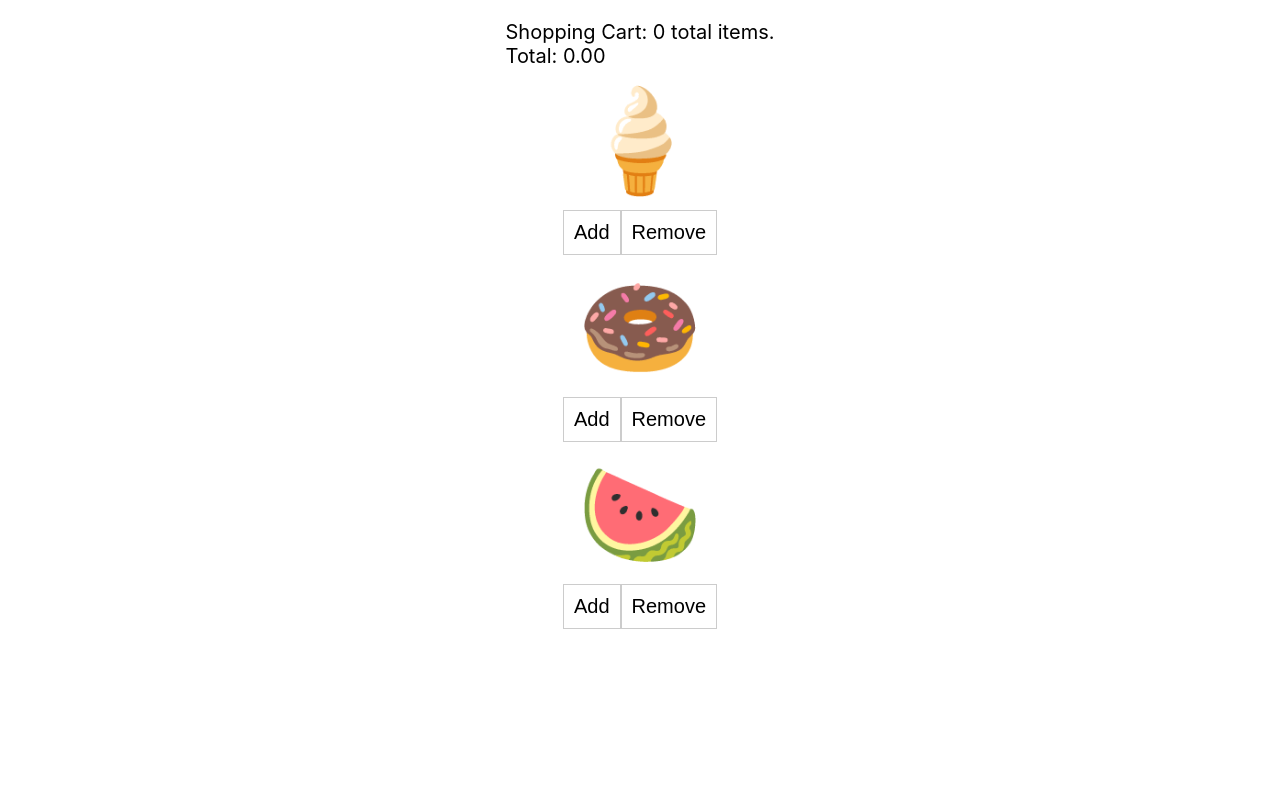
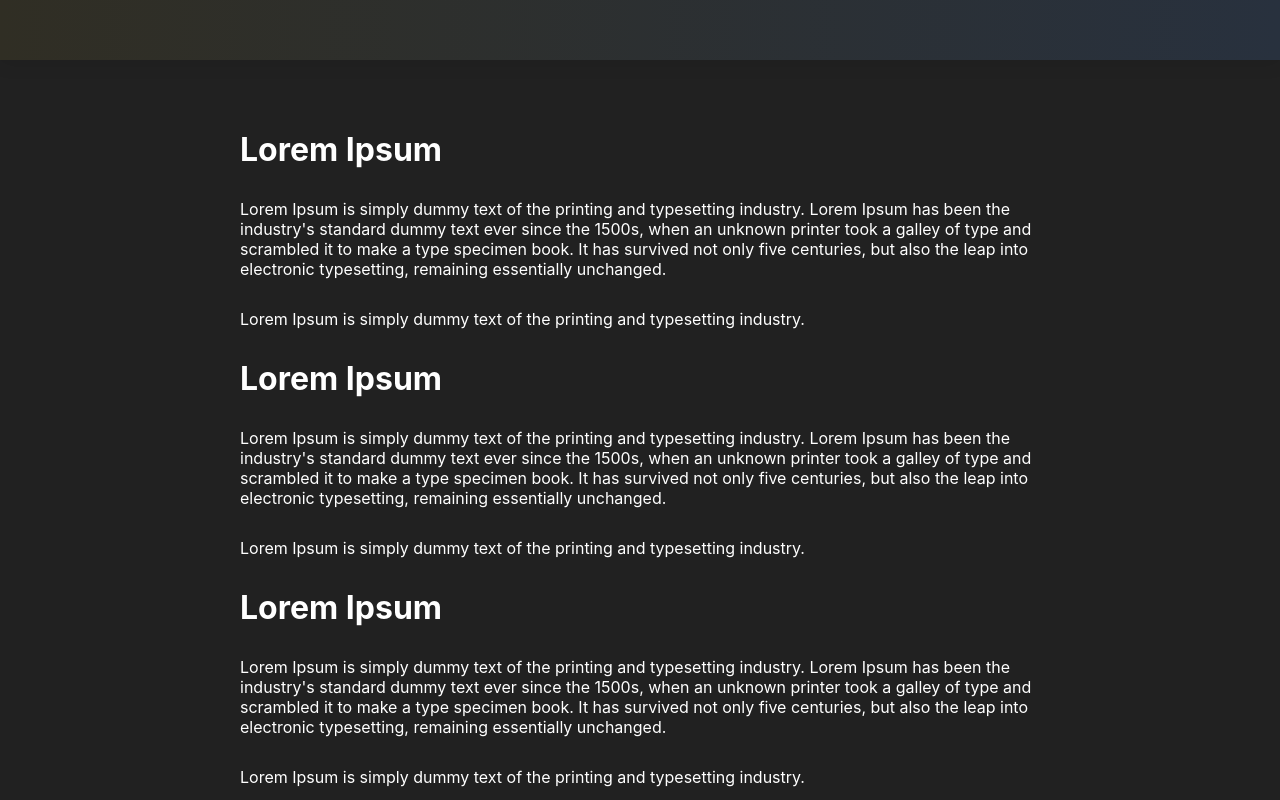
Before and after one commit to sotopro/Sm5_Sesion_5_6_RNative03, a React (Create React App) app: page / in a window 1280 px wide. Shown: the top 800 px of the page. Built offline with nearby package versions, Linux system fonts and the light colour scheme.

Commit message:
[feature} - create scroll top component with style componets

```diff
--- a/package.json
+++ b/package.json
@@ -9,6 +9,7 @@
     "react": "^17.0.2",
     "react-dom": "^17.0.2",
     "react-scripts": "4.0.3",
+    "styled-components": "^5.3.0",
     "web-vitals": "^1.0.1"
   },
   "scripts": {
--- a/src/App.css
+++ b/src/App.css
@@ -1,8 +1,25 @@
-.container {
+/* .container {
   display: flex;
   flex-direction: column;
   justify-content: center;
   align-items: center;
   margin: 0 auto;
   max-width: 1080px;
+} */
+
+body {
+  background-color: #212121;
 }
+header {
+  background: linear-gradient(to right, #302E24, #28313E);
+  height: 60px;
+  width: 100%;
+  box-shadow: 0 2px 20px 0 rgba(0, 0, 0, 0.1);
+  margin-bottom: 70px;
+}
+
+.app p, .app h1 {
+  margin: 30px auto;
+  width: 800px;
+  color: #ffffff;
+}
--- a/src/App.js
+++ b/src/App.js
@@ -1,11 +1,125 @@
-import React from 'react';
+import React, { useEffect, useState } from 'react';
 import './App.css';
-import Product from './shared/components/Product';
+import Progress from './shared/components/progress/style';
+// import Product from './shared/components/Product';
+// import styled from 'styled-components';
+
+// const Title = styled.h1`
+//   font-size: 20px;
+//   text-align: center;
+//   color: palevioletred;
+// `;
+
+// const style = {
+//   h1: {
+//     fontSize: '20px',
+//     textAlign: 'center',
+//     color: 'palevioletred',
+//   }
+// };
 
 const App = () => {
+  const [scrollPosition, setScrollPosition] = useState(0)
+  const getDocHeight = () => {
+    return Math.max(
+      document.body.scrollHeight, document.documentElement.scrollHeight,
+      document.body.offsetHeight, document.documentElement.offsetHeight,
+      document.body.clientHeight, document.documentElement.clientHeight
+    )
+  }
+  let calculateScrollDistance = () => {
+    const scrollTop = window.pageYOffset;
+    const windowHeight = window.innerHeight
+    const docHeight = getDocHeight();
+
+    const totalDocScrollLenght = docHeight - windowHeight;
+    const scrollPosition = Math.floor(scrollTop / totalDocScrollLenght * 100)
+    setScrollPosition(scrollPosition)
+  }
+  const listenScrollEvent = () => {
+    requestAnimationFrame(() => {
+      calculateScrollDistance();
+    })
+  }
+
+  useEffect(() => {
+    document.addEventListener("scroll", () => listenScrollEvent());
+    return () => {
+      document.removeEventListener('scroll', () => listenScrollEvent());
+    }
+  })
+
   return (
-    <div className="container">
-      <Product />
+    <div className="app">
+      <Progress scroll={`${scrollPosition}%`} />
+      <header></header>
+      <main>
+        <h1>Lorem Ipsum</h1>
+        <p>
+        Lorem Ipsum is simply dummy text of the printing and typesetting industry. Lorem Ipsum has been the industry's standard dummy text ever since the 1500s, when an unknown printer took a galley of type and scrambled it to make a type specimen book. It has survived not only five centuries, but also the leap into electronic typesetting, remaining essentially unchanged.
+        </p>
+        <p>
+        Lorem Ipsum is simply dummy text of the printing and typesetting industry.
+        </p>
+        <h1>Lorem Ipsum</h1>
+        <p>
+        Lorem Ipsum is simply dummy text of the printing and typesetting industry. Lorem Ipsum has been the industry's standard dummy text ever since the 1500s, when an unknown printer took a galley of type and scrambled it to make a type specimen book. It has survived not only five centuries, but also the leap into electronic typesetting, remaining essentially unchanged.
+        </p>
+        <p>
+        Lorem Ipsum is simply dummy text of the printing and typesetting industry.
+        </p>
+        <h1>Lorem Ipsum</h1>
+        <p>
+        Lorem Ipsum is simply dummy text of the printing and typesetting industry. Lorem Ipsum has been the industry's standard dummy text ever since the 1500s, when an unknown printer took a galley of type and scrambled it to make a type specimen book. It has survived not only five centuries, but also the leap into electronic typesetting, remaining essentially unchanged.
+        </p>
+        <p>
+        Lorem Ipsum is simply dummy text of the printing and typesetting industry.
+        </p>
+        <h1>Lorem Ipsum</h1>
+        <p>
+        Lorem Ipsum is simply dummy text of the printing and typesetting industry. Lorem Ipsum has been the industry's standard dummy text ever since the 1500s, when an unknown printer took a galley of type and scrambled it to make a type specimen book. It has survived not only five centuries, but also the leap into electronic typesetting, remaining essentially unchanged.
+        </p>
+        <p>
+        Lorem Ipsum is simply dummy text of the printing and typesetting industry.
+        </p>
+        <h1>Lorem Ipsum</h1>
+        <p>
+        Lorem Ipsum is simply dummy text of the printing and typesetting industry. Lorem Ipsum has been the industry's standard dummy text ever since the 1500s, when an unknown printer took a galley of type and scrambled it to make a type specimen book. It has survived not only five centuries, but also the leap into electronic typesetting, remaining essentially unchanged.
+        </p>
+        <p>
+        Lorem Ipsum is simply dummy text of the printing and typesetting industry.
+        </p>
+        <h1>Lorem Ipsum</h1>
+        <p>
+        Lorem Ipsum is simply dummy text of the printing and typesetting industry. Lorem Ipsum has been the industry's standard dummy text ever since the 1500s, when an unknown printer took a galley of type and scrambled it to make a type specimen book. It has survived not only five centuries, but also the leap into electronic typesetting, remaining essentially unchanged.
+        </p>
+        <p>
+        Lorem Ipsum is simply dummy text of the printing and typesetting industry.
+        </p>
+        <h1>Lorem Ipsum</h1>
+        <p>
+        Lorem Ipsum is simply dummy text of the printing and typesetting industry. Lorem Ipsum has been the industry's standard dummy text ever since the 1500s, when an unknown printer took a galley of type and scrambled it to make a type specimen book. It has survived not only five centuries, but also the leap into electronic typesetting, remaining essentially unchanged.
+        </p>
+        <p>
+        Lorem Ipsum is simply dummy text of the printing and typesetting industry.
+        </p>
+        <h1>Lorem Ipsum</h1>
+        <p>
+        Lorem Ipsum is simply dummy text of the printing and typesetting industry. Lorem Ipsum has been the industry's standard dummy text ever since the 1500s, when an unknown printer took a galley of type and scrambled it to make a type specimen book. It has survived not only five centuries, but also the leap into electronic typesetting, remaining essentially unchanged.
+        </p>
+        <p>
+        Lorem Ipsum is simply dummy text of the printing and typesetting industry.
+        </p>
+        <h1>Lorem Ipsum</h1>
+        <p>
+        Lorem Ipsum is simply dummy text of the printing and typesetting industry. Lorem Ipsum has been the industry's standard dummy text ever since the 1500s, when an unknown printer took a galley of type and scrambled it to make a type specimen book. It has survived not only five centuries, but also the leap into electronic typesetting, remaining essentially unchanged.
+        </p>
+        <p>
+        Lorem Ipsum is simply dummy text of the printing and typesetting industry.
+        </p>
+      </main>
+      {/* <Title>Hello</Title>
+      <Product /> */}
     </div>
   );
 }
--- a/src/shared/components/Product/index.jsx
+++ b/src/shared/components/Product/index.jsx
@@ -51,7 +51,6 @@ const Product = () => {
                         </div>
                     </div>
                 ))}
-
             </div>
         </div>
     )
--- /dev/null
+++ b/src/shared/components/progress/style.js
@@ -0,0 +1,14 @@
+import styled from "styled-components";
+
+const Progress = styled.div`
+    position:fixed;
+    background: linear-gradient(
+        to right,
+        rgba(250,224,66,.8) ${props => props.scroll},
+        transparent 0);
+    width: 100%;
+    height: 4px;
+    z-index: 3;
+`
+
+export default Progress
```
Also changed, not shown: src/shared/components/progress/index.jsx (added), 1 other file (tests, documents, lock files or other folders).
